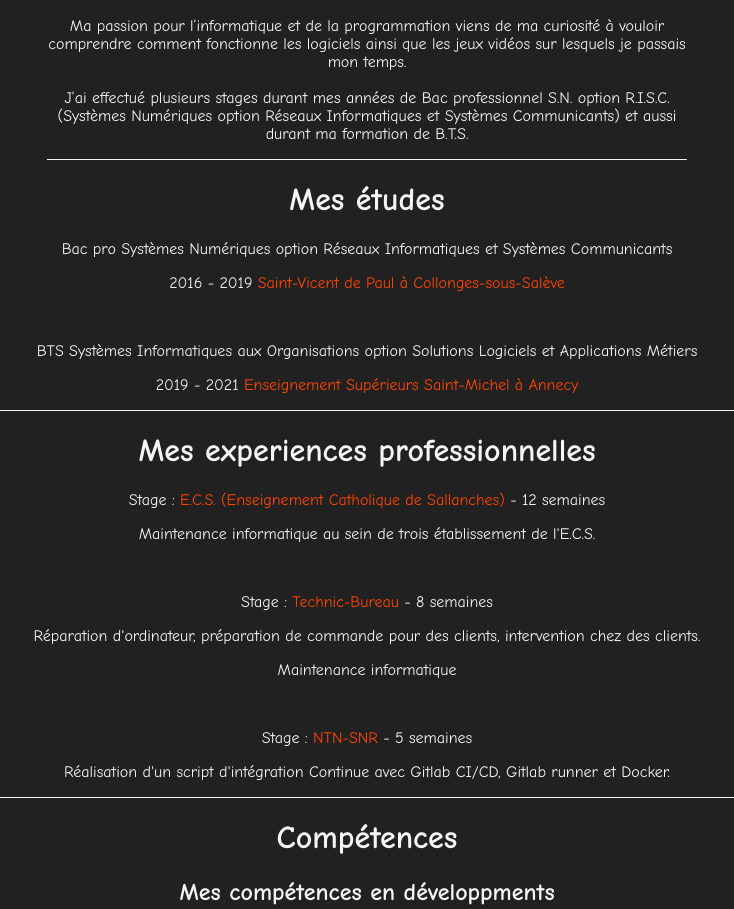
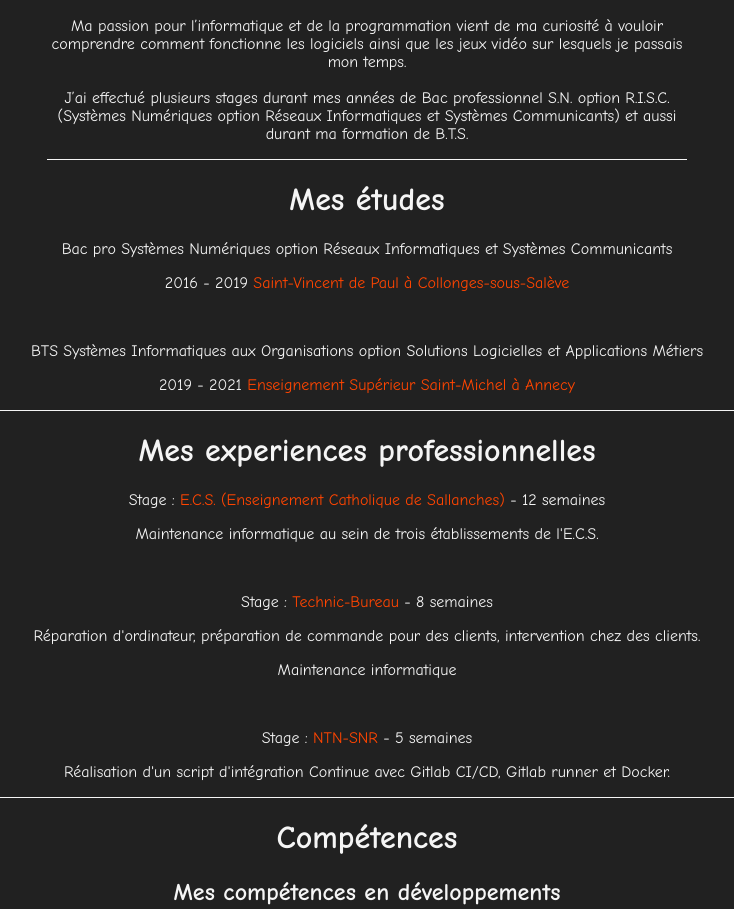
Before and after one commit to Dim-Defr/portfolio, a plain HTML site: page index.html in a window 1280 px wide. Shown: the part 1136-2045 px from the top of the page, without its empty margins (273-1007 px from the left). Drawn offline with Linux system fonts and the light colour scheme.

Commit message:
correction faute

```diff
--- a/index.html
+++ b/index.html
@@ -55,8 +55,8 @@
                  Saint-Michel sur Annecy.</p>
             <iframe src="https://www.google.com/maps/embed?pb=!1m18!1m12!1m3!1d12311.472183919957!2d6.117420622153067!3d45.90105022733182!2m3!1f0!2f0!3f0!3m2!1i1024!2i768!4f13.1!3m3!1m2!1s0x478b8ffa1c0551c9%3A0x42781681620534ba!2sAnnecy!5e1!3m2!1sfr!2sfr!4v1604072955771!5m2!1sfr!2sfr" width="600" height="450" frameborder="0" style="border:0;" allowfullscreen="" aria-hidden="false" tabindex="0"></iframe>
             <p>Ma passion pour l’informatique et de la programmation
-                 viens de ma curiosité à vouloir comprendre
-                 comment fonctionne les logiciels ainsi que les jeux vidéos
+                 vient de ma curiosité à vouloir comprendre
+                 comment fonctionne les logiciels ainsi que les jeux vidéo
                  sur lesquels je passais mon temps.
                 <br>
                 <br>
@@ -72,10 +72,10 @@
             <h1>Mes études</h1>
 
             <p>Bac pro Systèmes Numériques option Réseaux Informatiques et Systèmes Communicants</p>
-            <p>2016 - 2019 <a href="https://www.saint-vincent74.fr/"> Saint-Vicent de Paul à Collonges-sous-Salève</a></p>
+            <p>2016 - 2019 <a href="https://www.saint-vincent74.fr/"> Saint-Vincent de Paul à Collonges-sous-Salève</a></p>
             </br>
-            <p>BTS Systèmes Informatiques aux Organisations option Solutions Logiciels et Applications Métiers</p>
-            <p>2019 - 2021 <a href="https://www.st-michel.fr/">Enseignement Supérieurs Saint-Michel à Annecy</a></p>
+            <p>BTS Systèmes Informatiques aux Organisations option Solutions Logicielles et Applications Métiers</p>
+            <p>2019 - 2021 <a href="https://www.st-michel.fr/">Enseignement Supérieur Saint-Michel à Annecy</a></p>
 
                 <div id="exeprience"></div>
         </div>
@@ -85,7 +85,7 @@
 
             <p>Stage : <a href="http://www.ecs-sallanches.fr/">E.C.S. (Enseignement Catholique de Sallanches)</a> - 12 semaines </p>
             <p>
-                Maintenance informatique au sein de trois établissement de l'E.C.S.
+                Maintenance informatique au sein de trois établissements de l'E.C.S.
             </p>
             </br>
 
@@ -105,7 +105,7 @@
         <div class="contenaire" >
             <h1>Compétences</h1>
             <div>
-                <h2>Mes compétences en développments</h2>
+                <h2>Mes compétences en développements</h2>
                 <h2>Langage de programmation </h2>
                  <div class="development">
                      <div class="dev" id="js"> <img src="pict/dev/js.jpg" width=300px ></div>
@@ -126,7 +126,7 @@
                 <h2>Logiciels et outils</h2>
                 <div id="logiciel">
                     <div style="width: 33%;">
-                      <h3>Environnement de developpment</h3>
+                      <h3>Environnements de developpement</h3>
                         <ul>
                             <li>Visual Studio 2019 </li>
                             <li>Visual Studio Code</li>
@@ -136,7 +136,7 @@
                         </ul>
                     </div>
                     <div style="width: 33%;">
-                        <h3>Serveur et Base de données</h3>
+                        <h3>Serveurs et Base de données</h3>
                         <ul>
                             <li>Wamp</li>
                             <li>Nginx</li>
@@ -183,7 +183,7 @@
             <div class="containerprojet">
                 <div id="challenge">
                     <h2><a href="https://www.st-michel.fr/enseignement-superieur/actualites/challenge-sio-2020">Challenge SIO 2020</a> </h2>
-                But : Créer une skills sur Alexa avec une machine virtuelle AWS. La skills devait nous conseiller une boisson en rapport avec un plat tout ceci hébergé en Base De Données.
+                But : Créer une skill sur Alexa avec une machine virtuelle AWS. La skill devait nous conseiller une boisson en rapport avec un plat tout ceci hébergé en Base De Données.
                 </br>
                 <img src="pict/projet/challengeSio/challenge.PNG" alt=""  width="500px" height="270px">
                 </div>
```
